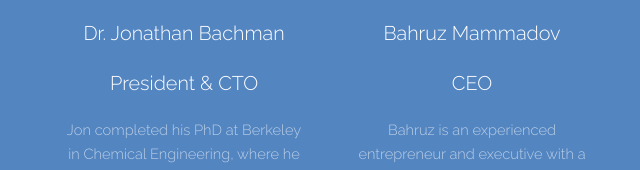
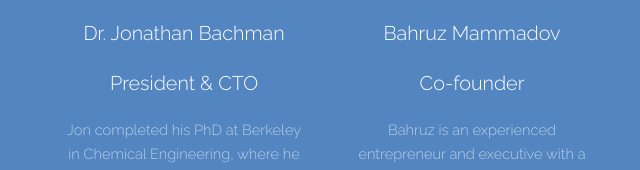
Before and after one commit to jbachman10/fluxtech, a plain HTML site: page index.html in a window 1280 px wide. Shown: the part 1203-1373 px from the top of the page, 24-664 px from the left. Drawn offline with Linux system fonts and the light colour scheme.

Commit message:
Update index.html

```diff
--- a/index.html
+++ b/index.html
@@ -88,7 +88,7 @@
 								<img src="images/bahruz3.JPG" alt="Person 2" />
 							</div>
 							<h3>Bahruz Mammadov</h3>
-							<h3>CEO</h3>
+							<h3>Co-founder</h3>
 							<p>Bahruz is an experienced entrepreneur and executive with a background in materials science, process engineering, and nanomaterials. Previously, Bahruz was co-founder and CFO of Eurekite, where he brought novel ceramic nanowire technology to market. As CEO, Bahruz leads business development and strategic planning. </p>
 						</div>
 						<div class="box person">
```
